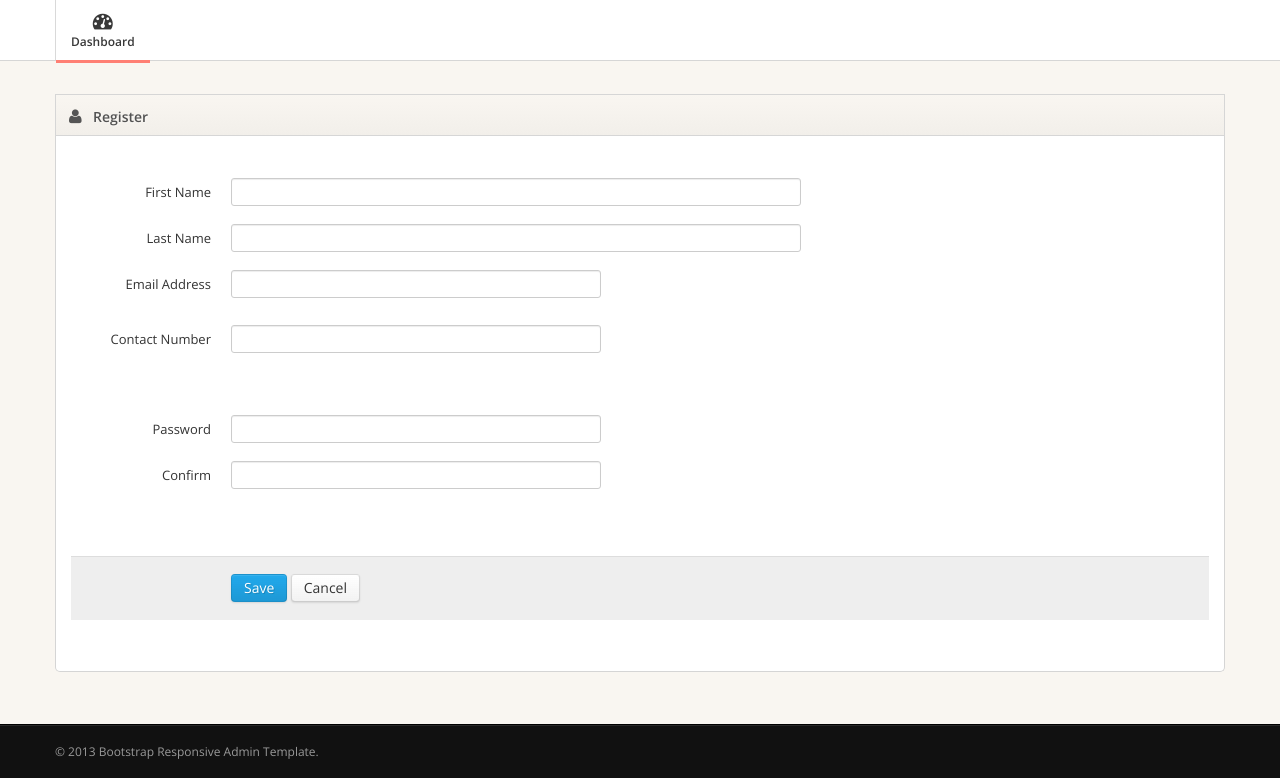
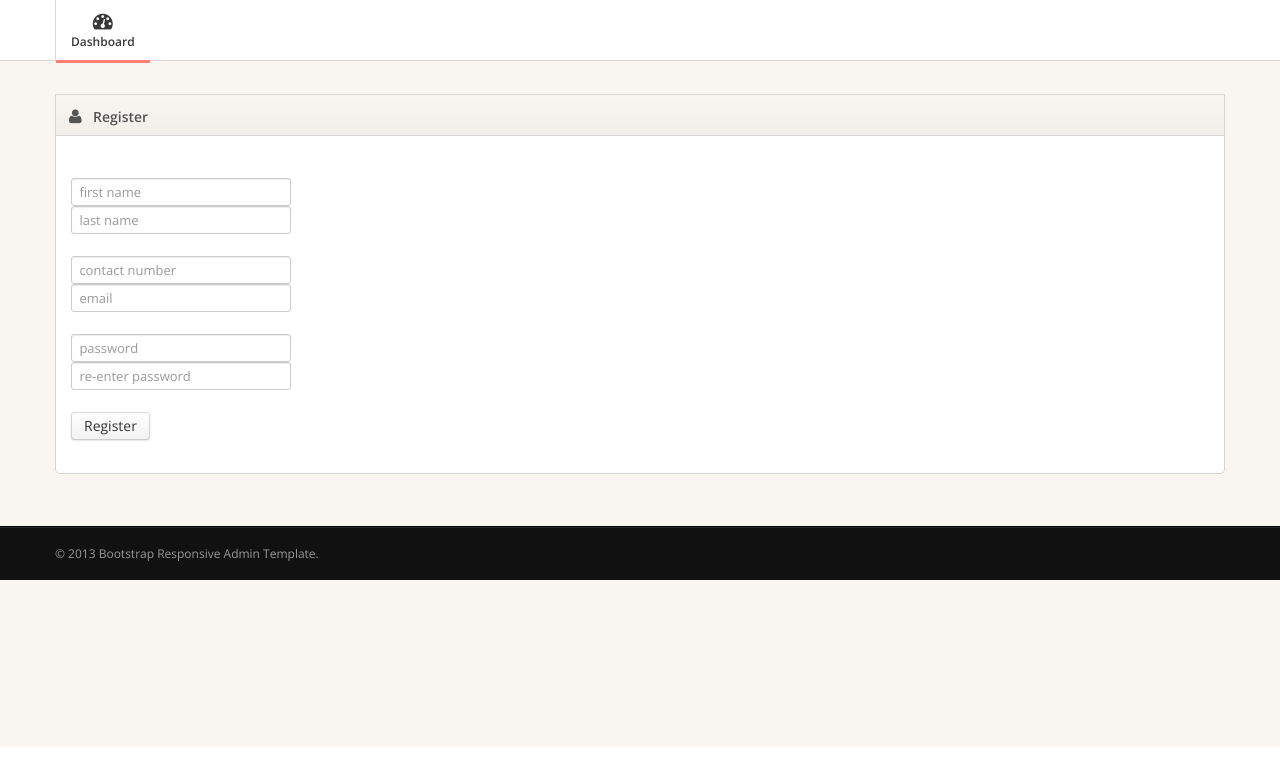
Before and after one commit to remarcbalisi/buyandsell, a Django app: page /ibs/register in a window 1280 px wide. Shown: the part 54-832 px from the top of the page. After the commit the page ends 800 px from the top, so only its background shows below. Run offline with Django 3.2, Linux system fonts and the light colour scheme; some libraries are stand-ins or nearby versions.

Commit message:
user_add.html: modify

```diff
--- a/buyandsellver9/system/templates/system/user_add.html
+++ b/buyandsellver9/system/templates/system/user_add.html
@@ -25,70 +25,45 @@
 
           <div class="widget-content">
             <br>
+            {% if success %}
+                                    <div class="alert alert-success">
+                                      <a href="#" class="close" data-dismiss="alert" aria-label="close">&times;</a>
+                                      <strong>Success!</strong> {{ success }}
+                                    </div>
+                                  {% endif %}
 
-                <form id="edit-profile" class="form-horizontal">
-                  {% csrf_token %}
-                  <fieldset>
+                                  {% if exist %}
+                                  <div class="alert alert-warning">
+                                    <a href="#" class="close" data-dismiss="alert" aria-label="close">&times;</a>
+                                    <strong>Warning!</strong> {{ exist }}
+                                  </div>
+                                  {% endif %}
+                <form method="POST" class="form-inline" role="form">
+                            {% csrf_token %}
+                          <div class="form-group">
+                            <input name="fname" type="text" class="form-control" placeholder=" first name" required>
+                          </div>
+                          <div class="form-group">
+                            <input name="lname" type="text" class="form-control" placeholder=" last name" required>
+                          </div><br>
+                          <div class="form-group">
+                            <input name="contact_number" type="text" class="form-control" placeholder=" contact number" required>
+                          </div>
+                          <div class="form-group">
+                            <input name="email" type="email" class="form-control" placeholder=" email" id="mail" onkeyup="checkMail(); return false;" required>
+                          </div>
+                          <span id="confirmMail" class="confirmMessage"></span><br>
 
-                    <div class="control-group">
-                      <label class="control-label">First Name</label>
-                      <div class="controls">
-                        <input type="text" class="span6" id="first_name">
-                      </div> <!-- /controls -->
-                    </div> <!-- /control-group -->
+                          <div class="form-group">
+                            <input name="password" type="password" class="form-control" placeholder=" password" id="pass1" required>
+                          </div>
 
+                          <div class="form-group">
+                            <input name="password" type="password" class="form-control" placeholder=" re-enter password" id="pass2" onkeyup="checkPass(); return false;" required>
+                          </div>
+                          <span id="confirmMessage" class="confirmMessage"></span><br>
 
-                    <div class="control-group">
-                      <label class="control-label" for="lastname">Last Name</label>
-                      <div class="controls">
-                        <input type="text" class="span6" id="last_name">
-                      </div> <!-- /controls -->
-                    </div> <!-- /control-group -->
-
-
-                    <div class="control-group">
-                      <label class="control-label" for="email">Email Address</label>
-                      <div class="controls">
-                        <input name="email" type="text" class="span4" id="mail" onkeyup="checkMail(); return false;" required>
-                        <p id="confirmMail" class="confirmMessage"></p>
-                      </div> <!-- /controls -->
-                    </div> <!-- /control-group -->
-
-
-                    <div class="control-group">
-                      <label class="control-label" for="email">Contact Number</label>
-                      <div class="controls">
-                        <input name="contact_number" type="text" class="span4" required>
-                      </div> <!-- /controls -->
-                    </div> <!-- /control-group -->
-
-
-                    <br /><br />
-
-                    <div class="control-group">
-                      <label class="control-label">Password</label>
-                      <div class="controls">
-                        <input name="password" type="password" class="span4" id="pass1">
-                      </div> <!-- /controls -->
-                    </div> <!-- /control-group -->
-
-
-                    <div class="control-group">
-                      <label class="control-label" for="password2">Confirm</label>
-                      <div class="controls">
-                        <input type="password" class="span4" id="pass2" onkeyup="checkPass(); return false;">
-                        <p id="confirmMessage" class="confirmMessage"></p>
-                      </div> <!-- /controls -->
-                    </div> <!-- /control-group -->
-
-                     <br />
-
-
-                    <div class="form-actions">
-                      <button type="submit" class="btn btn-primary">Save</button>
-                      <button class="btn">Cancel</button>
-                    </div> <!-- /form-actions -->
-                  </fieldset>
+                          <button type="submit" class="btn btn-common" id="submit_button">Register</button>
                 </form>
 
           </div> <!-- /widget-content -->
```
